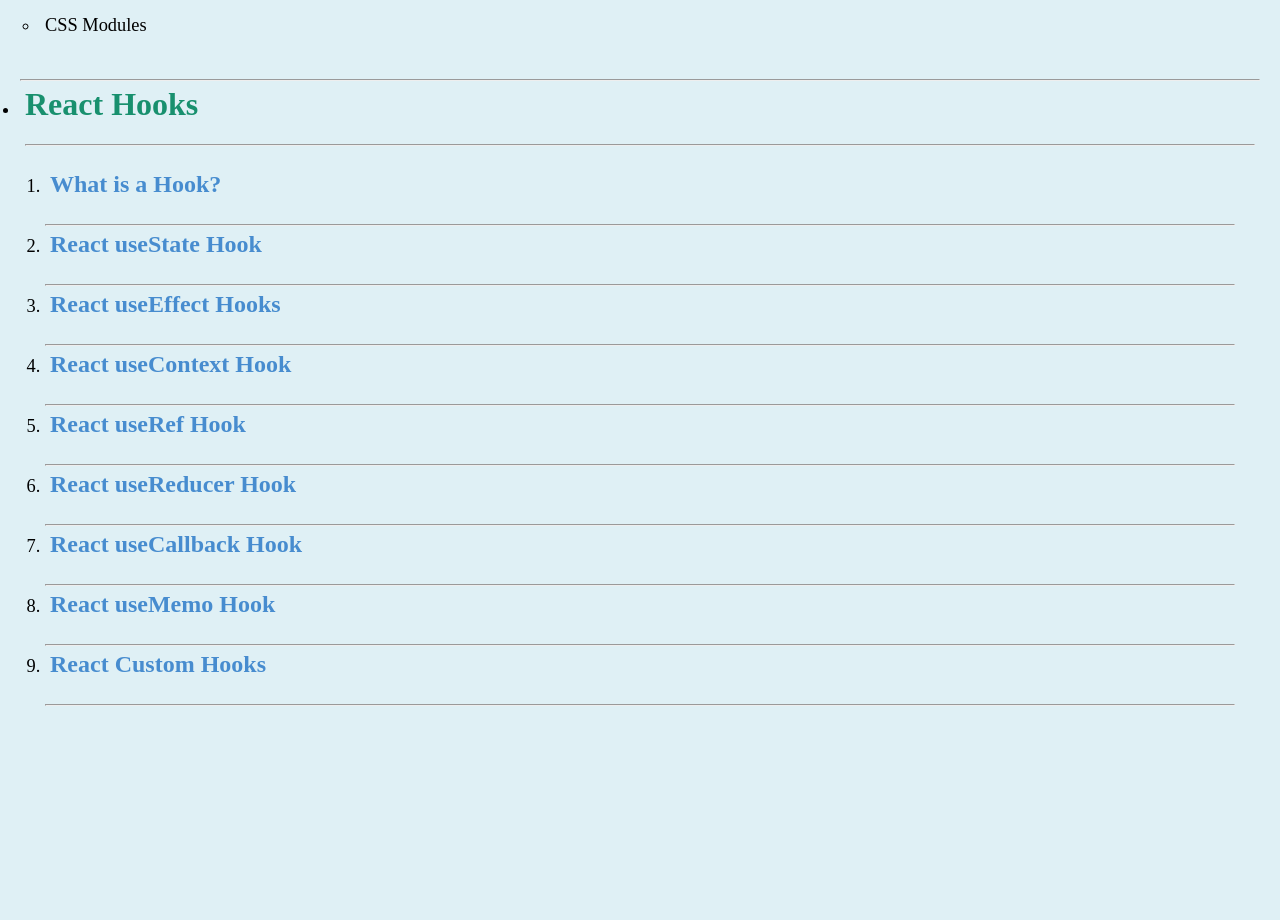
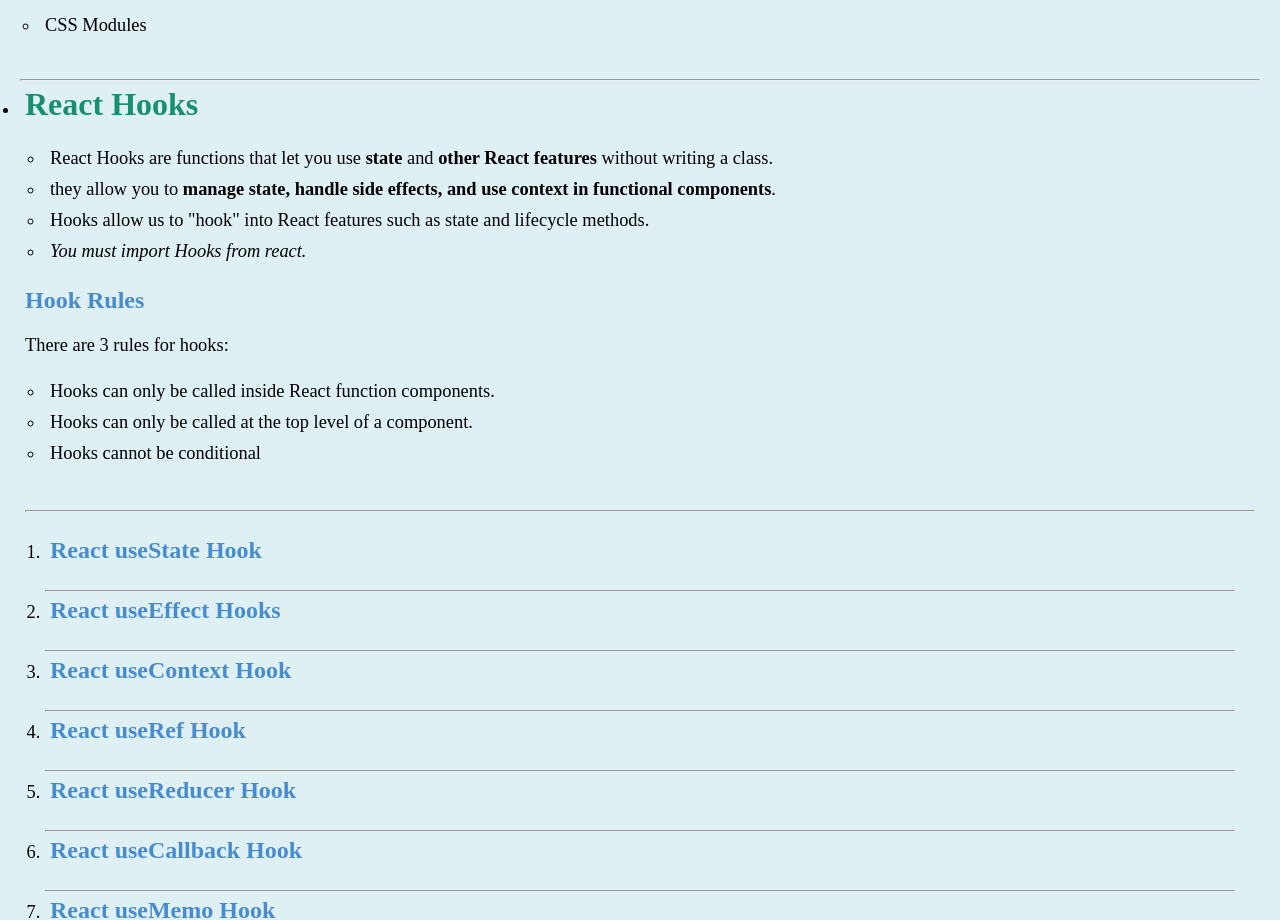
Before and after one commit to KaizenBuild/FrontEnd_Practice, a React (Vite) app in the folder ReactJS Practice/2_ReactJS/: page / in a window 1280 px wide. Shown: the part 5420-6340 px from the top of the page. Before the commit the page ends 6171 px from the top, so only its background shows below. Built offline with nearby package versions, Linux system fonts and the light colour scheme.

Commit message:
Complete : ReactJs Hooks

```diff
--- /dev/null
+++ b/ReactJS Practice/2_ReactJS/src/components/ReactHooks.jsx
@@ -0,0 +1,24 @@
+import React from 'react'
+
+const ReactHooks = () => {
+  return (
+    <div>
+      <ul>
+        <li>React Hooks are functions that let you use <b>state</b> and <b>other React features</b> without writing a class.</li>
+        <li>they allow you to <b>manage state, handle side effects, and use context in functional components</b>.</li>
+        <li>Hooks allow us to "hook" into React features such as state and lifecycle methods.</li>
+        <li><i>You must import Hooks from react.</i></li>
+      </ul>
+
+      <h3>Hook Rules</h3> <br />
+      <p>There are 3 rules for hooks:</p>
+      <ul>
+        <li>Hooks can only be called inside React function components.</li>
+        <li>Hooks can only be called at the top level of a component.</li>
+        <li>Hooks cannot be conditional</li>
+      </ul>
+    </div>
+  )
+}
+
+export default ReactHooks
--- a/ReactJS Practice/2_ReactJS/src/components/ReactList.jsx
+++ b/ReactJS Practice/2_ReactJS/src/components/ReactList.jsx
@@ -14,6 +14,7 @@
 import { createBrowserRouter, RouterProvider, Route, Router } from 'react-router-dom'
 import About from '../pages/About'
 import ReactStyling from './ReactStyling'
+import ReactHooks from './ReactHooks'
 
 
 export const ReactList = () => {
@@ -91,13 +92,10 @@
             <br /> <hr />
 
             <li><h2>React Hooks</h2>
-
+            <ReactHooks/>
             <br /> <hr />
 
                 <ol>
-                    <li><h3>What is a Hook?</h3></li>
-
-                    <br /> <hr />
 
                     <li><h3>React useState Hook</h3></li>
 
```
